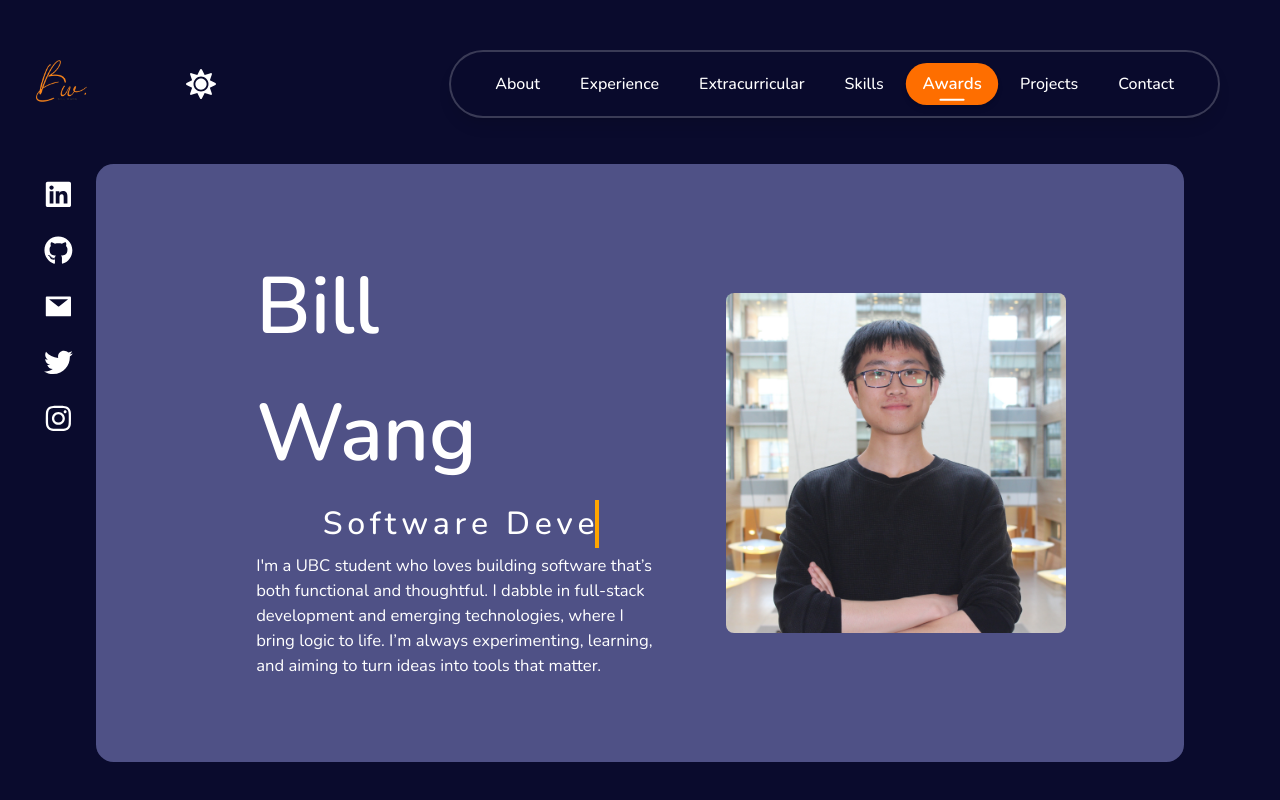
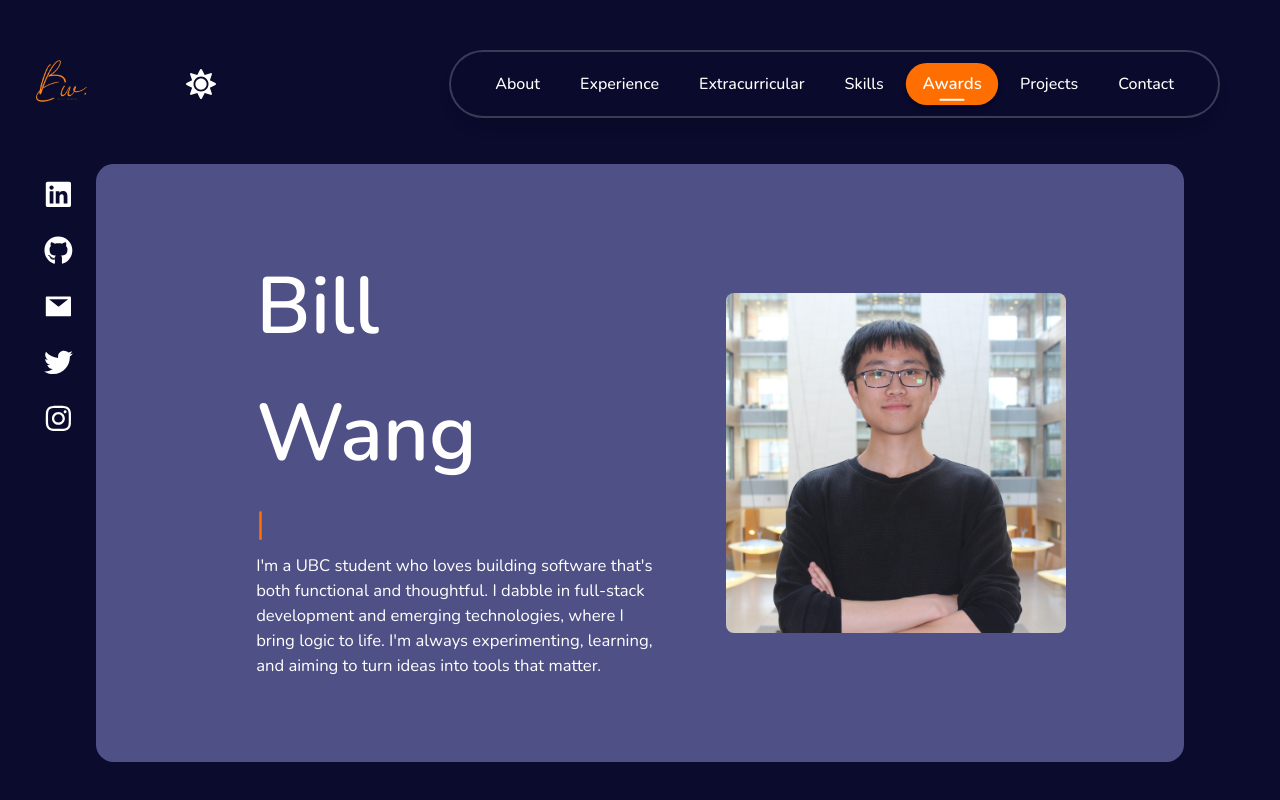
Before and after one commit to Gallections/Bill_Wang, a React (Vite) app in the folder web/: page /Bill_Wang/awards in a window 1280 px wide. Shown: the top 800 px of the page. Built offline with nearby package versions, Linux system fonts and the light colour scheme.

Commit message:
feat: adding new roles to intro typewriter effect

```diff
--- a/web/src/components/bodyComponents/intro/IntroContainer.jsx
+++ b/web/src/components/bodyComponents/intro/IntroContainer.jsx
@@ -1,7 +1,51 @@
+import { useState, useEffect } from 'react'
 import "../../.././index.css"
 import profile from '../../.././assets/cross_arm_square.jpg'
 
 function IntroContainer() {
+    const phrases = ["Software Developer", "Emerging Technologist"];
+    const [currentPhraseIndex, setCurrentPhraseIndex] = useState(0);
+    const [currentText, setCurrentText] = useState("");
+    const [isDeleting, setIsDeleting] = useState(false);
+    const [isPaused, setIsPaused] = useState(false);
+
+    useEffect(() => {
+        const currentPhrase = phrases[currentPhraseIndex];
+
+        const timer = setTimeout(() => {
+            if (isPaused) {
+                // Pause after completing typing or deleting
+                setIsPaused(false);
+                if (isDeleting) {
+                    // Move to next phrase after deleting
+                    setCurrentPhraseIndex((prev) => (prev + 1) % phrases.length);
+                    setIsDeleting(false);
+                } else {
+                    // Start deleting after pause
+                    setIsDeleting(true);
+                }
+            } else if (isDeleting) {
+                // Deleting characters
+                if (currentText.length > 0) {
+                    setCurrentText(currentText.slice(0, -1));
+                } else {
+                    // Finished deleting, pause briefly
+                    setIsPaused(true);
+                }
+            } else {
+                // Typing characters
+                if (currentText.length < currentPhrase.length) {
+                    setCurrentText(currentPhrase.slice(0, currentText.length + 1));
+                } else {
+                    // Finished typing, pause before deleting
+                    setIsPaused(true);
+                }
+            }
+        }, isPaused ? 2000 : isDeleting ? 50 : 100); // Pause: 2s, Delete: 50ms, Type: 100ms
+
+        return () => clearTimeout(timer);
+    }, [currentText, isDeleting, isPaused, currentPhraseIndex, phrases]);
+
     return (
         <>
             <div id= "Intro" className = "typewriter w-[100%] sm:w-[90%] z-10 introBox ml-[1rem] mr-[1rem] md:ml-[5rem] md:mr-[5rem] p-[2rem] rounded-[1.1rem] flex flex-row flex-wrap  mt-[1rem] md:mt-[3rem] items-center justify-center">
@@ -11,10 +55,13 @@ function IntroContainer() {
 
                     <h2 className = "text-[1.6rem] md:text-[5vw] lg:text-[5rem] font-semibold ">Wang</h2>
 
-                    <h3 className = "written font-medium lg:text-[3vw] sm:text-[1rem]">Software Developer</h3>
+                    <h3 className = "dynamic-typewriter font-medium lg:text-[3vw] sm:text-[1rem]">
+                        {currentText}
+                        <span className="typewriter-cursor">|</span>
+                    </h3>
 
                     <p className = "text-[0.6rem] md:text-[1.3vw] lg:text-[1.3vw]">
-                    I'm a UBC student who loves building software that’s both functional and thoughtful. I dabble in full-stack development and emerging technologies, where I bring logic to life. I’m always experimenting, learning, and aiming to turn ideas into tools that matter.
+                    I'm a UBC student who loves building software that's both functional and thoughtful. I dabble in full-stack development and emerging technologies, where I bring logic to life. I'm always experimenting, learning, and aiming to turn ideas into tools that matter.
                     </p>
                 </div>
 
--- a/web/src/index.css
+++ b/web/src/index.css
@@ -143,6 +143,43 @@ html {
     background-color: whitesmoke;
 }
 
+/* Enhanced Dynamic Typewriter Animation */
+.dynamic-typewriter {
+    font-family: "Nunito";
+    font-size: 2rem;
+    min-height: 1.2em; /* Prevents layout shift during typing */
+    display: flex;
+    align-items: center;
+}
+
+.typewriter-cursor {
+    font-weight: 100;
+    color: #FE6E00;
+    animation: blink 1s infinite;
+}
+
+@keyframes blink {
+    0%, 50% {
+        opacity: 1;
+    }
+    51%, 100% {
+        opacity: 0;
+    }
+}
+
+@media(max-width:600px) {
+    .dynamic-typewriter {
+        font-size: 1rem;
+    }
+}
+
+@media(max-width:1100px) {
+    .dynamic-typewriter {
+        font-size: 1.2rem;
+    }
+}
+
+/* Legacy typewriter styles (keeping for compatibility) */
 .typewriter .written {
     font-family: "Nunito";
     font-size: 2rem;
```
